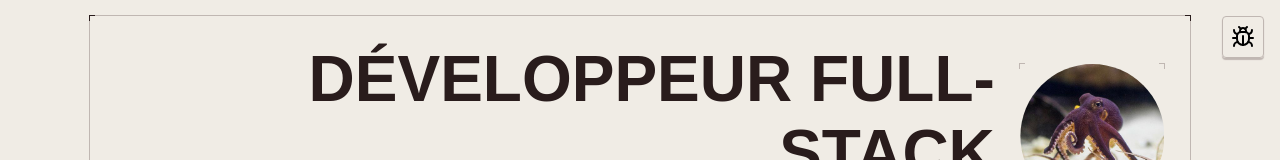
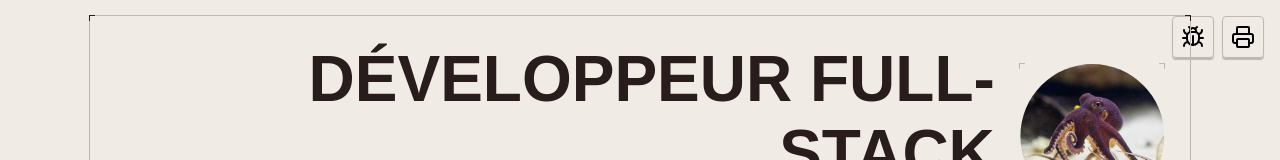
Before and after one commit to prShadoko/cv, a SvelteKit app: page / in a window 1280 px wide. Shown: the top 160 px of the page. Built offline with nearby package versions, Linux system fonts and the light colour scheme; a web font is replaced by a local one.

Commit message:
Now printable… with one click! *WOW*

```diff
--- a/src/routes/+page.svelte
+++ b/src/routes/+page.svelte
@@ -72,9 +72,12 @@
     });
     glitch();
 
+    printButton.addEventListener('click', () => print());
+
     return () => {
       isGlitching = false;
       glitchButton.removeEventListener('click', toggleGlitch);
+      printButton.removeEventListener('click', print);
     };
   });
 </script>
@@ -82,6 +85,9 @@
 <div id="buttons">
   <button id="glitch-button" style={`--button-tooltip: '${isGlitching ? 'Disable glitch' : 'Enable glitch'}';`} bind:this={glitchButton}>
     {#if isGlitching}<Bug class="icon" />{:else}<BugOff class="icon" />{/if}
+  </button>
+  <button id="print-button" style={`--button-tooltip: 'Print';`} bind:this={printButton}>
+    <Printer class="icon" />
   </button>
 </div>
 
```
